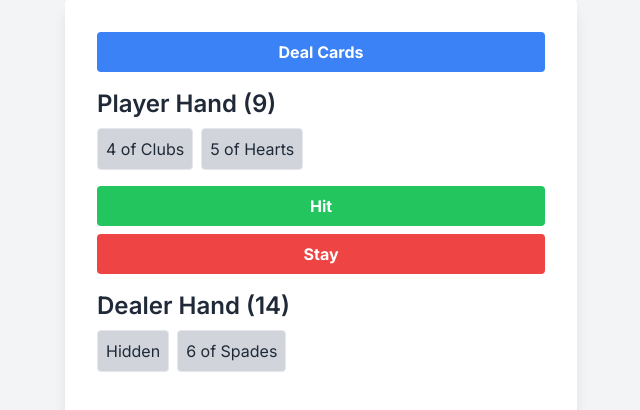
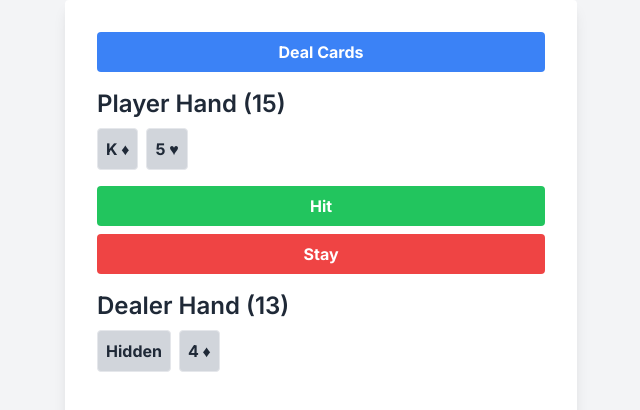
Before and after one commit to felri/blackjack-backend, a Next.js app: page / in a window 1280 px wide. Both pictures are taken after a click on the button "Deal Cards". Shown: the top 410 px of the page, without its empty margins (319-959 px from the left). Built offline with nearby package versions, Linux system fonts and the light colour scheme.

Commit message:
get new deck every hand

```diff
--- a/app/page.tsx
+++ b/app/page.tsx
@@ -49,6 +49,21 @@ const getStatusText = (status: GameStatus) => {
   }
 };
 
+const getUniCodeForSuit = (suit: Suit) => {
+  switch (suit) {
+    case "Hearts":
+      return "\u2665";
+    case "Diamonds":
+      return "\u2666";
+    case "Clubs":
+      return "\u2663";
+    case "Spades":
+      return "\u2660";
+    default:
+      return "";
+  }
+}
+
 function getCardValue(card: Card): number {
   if (["J", "Q", "K"].includes(card.rank)) {
     return 10;
@@ -85,27 +100,22 @@ function Blackjack() {
   async function fetchDeck() {
     const response = await fetch("/api/deck");
     const data = await response.json();
-    setDeck(data.data);
+    return data.data;
   }
 
-  useEffect(() => {
-    fetchDeck();
-  }, []);
-
-  useEffect(() => {
-    if (gameStatus !== "Ongoing") {
-      fetchDeck();
-    }
-  }, [gameStatus]);
-
-  function dealInitialCards() {
-    if (deck.length >= 4) {
-      const newDeck = [...deck];
+  function dealFromFetchedDeck(fetchedDeck: Card[]) {
+    if (fetchedDeck.length >= 4) {
+      const newDeck = [...fetchedDeck];
       setPlayerHand([newDeck.pop()!, newDeck.pop()!]);
       setDealerHand([newDeck.pop()!, newDeck.pop()!]);
       setDeck(newDeck);
       setGameStatus(getStatusText("ongoing"));
     }
+  }
+
+  async function dealInitialCards() {
+    const newDeck = await fetchDeck();
+    dealFromFetchedDeck(newDeck);
   }
 
   function playerHit() {
@@ -124,13 +134,15 @@ function Blackjack() {
   }
 
   function playerStay() {
-    const newDealerHand = [...dealerHand];
+    let newDealerHand = [...dealerHand];
     while (getHandValue(newDealerHand) < 17 && deck.length) {
       const newDeck = [...deck];
       const newCard = newDeck.pop();
       newDealerHand.push(newCard!);
       setDeck(newDeck);
     }
+
+    newDealerHand = adjustAceValue(newDealerHand);
 
     const playerValue = getHandValue(playerHand);
     const dealerValue = getHandValue(newDealerHand);
@@ -146,6 +158,20 @@ function Blackjack() {
     }
 
     setDealerHand(newDealerHand);
+  }
+
+  function adjustAceValue(hand: Card[]): Card[] {
+    let value = getHandValue(hand);
+    const hasAce = hand.some((card) => card.rank === "A");
+    if (hasAce && value > 21) {
+      hand = hand.map((card) => {
+        if (card.rank === "A") {
+          card.rank = "1" as Rank;
+        }
+        return card;
+      });
+    }
+    return hand;
   }
 
   return (
@@ -166,9 +192,9 @@ function Blackjack() {
             {playerHand.map((card) => (
               <div
                 key={`${card.suit}-${card.rank}`}
-                className="p-2 bg-gray-300 rounded border"
+                className="p-2 bg-gray-300 rounded border font-bold"
               >
-                {`${card.rank} of ${card.suit}`}
+                {`${card.rank} ${getUniCodeForSuit(card.suit)}`}
               </div>
             ))}
           </div>
@@ -199,11 +225,11 @@ function Blackjack() {
             {dealerHand.map((card, index) => (
               <div
                 key={`${card.suit}-${card.rank}`}
-                className="p-2 bg-gray-300 rounded border"
+                className="p-2 bg-gray-300 rounded border font-bold"
               >
                 {index === 0 && gameStatus === "Ongoing"
                   ? "Hidden"
-                  : `${card.rank} of ${card.suit}`}
+                  : `${card.rank} ${getUniCodeForSuit(card.suit)}`}
               </div>
             ))}
           </div>
```
